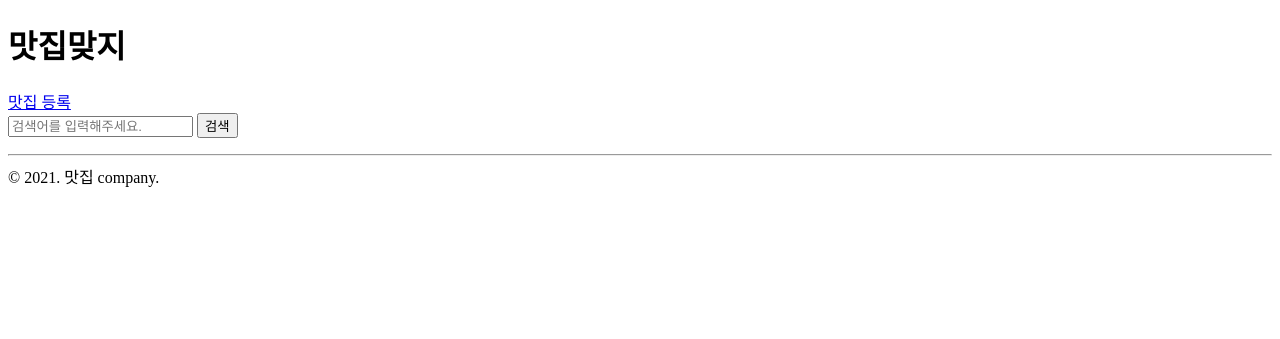
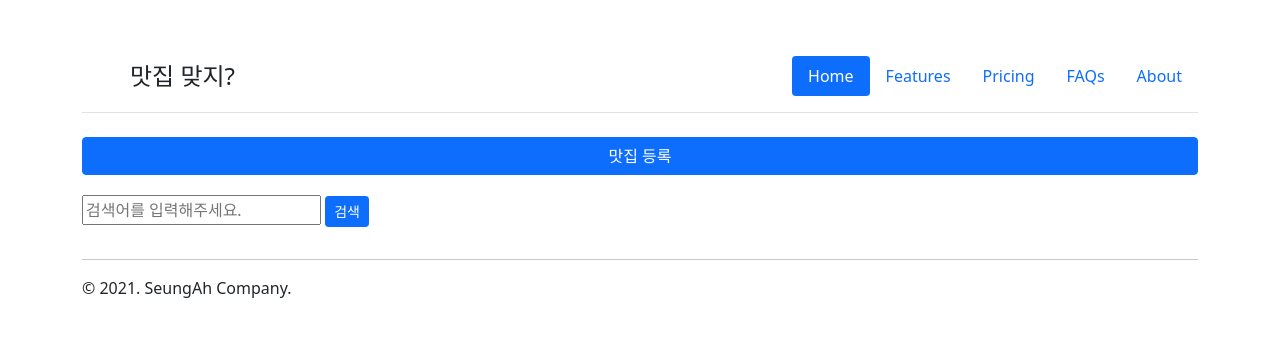
Before and after one commit to SeungAh-Py/devops_cloud, a Django app: page /shop/ in a window 1280 px wide. Shown: the top 339 px of the page. Run offline with Django 3.2, Linux system fonts and the light colour scheme; data that the repository does not hold is empty.

Commit message:
layout 수정 및 bootstrap 적용, templates 수정

```diff
--- a/myhomework20/shop/templates/shop/layout.html
+++ b/myhomework20/shop/templates/shop/layout.html
@@ -5,17 +5,38 @@
     <meta name="viewport"
           content="width=device-width, user-scalable=no, initial-scale=1.0, maximum-scale=1.0, minimum-scale=1.0">
     <meta http-equiv="X-UA-Compatible" content="ie=edge">
+    <link rel="stylesheet" href="//cdn.jsdelivr.net/npm/bootstrap@5.1.3/dist/css/bootstrap.min.css">
+    <script src="//cdn.jsdelivr.net/npm/bootstrap@5.1.3/dist/js/bootstrap.min.js"></script>
+    <style>
+        body {
+            padding: 2.5em;
+        }
+    </style>
     <title>맛집맞지?</title>
-</head>
-<body>
+<div class="container">
+    <header class="d-flex flex-wrap justify-content-center py-3 mb-4 border-bottom">
+        <a href="#" class="d-flex align-items-center mb-3 mb-md-0 me-md-auto text-dark text-decoration-none">
+            <svg class="bi me-2" width="40" height="32">
+                <use xlink:href="#bootstrap"></use>
+            </svg>
+            <span class="fs-4">맛집 맞지?</span>
+        </a>
 
-    <h1>맛집맞지</h1>
+        <ul class="nav nav-pills">
+            <li class="nav-item"><a href="#" class="nav-link active" aria-current="page">Home</a></li>
+            <li class="nav-item"><a href="#" class="nav-link">Features</a></li>
+            <li class="nav-item"><a href="#" class="nav-link">Pricing</a></li>
+            <li class="nav-item"><a href="#" class="nav-link">FAQs</a></li>
+            <li class="nav-item"><a href="#" class="nav-link">About</a></li>
+        </ul>
+    </header>
 
     {% block content %}
     {% endblock %}
 
     <hr>
-    &copy; 2021. 맛집 company.
+    &copy; 2021. SeungAh Company.
 
+</div>
 </body>
 </html>
--- a/myhomework20/shop/templates/shop/shop_list.html
+++ b/myhomework20/shop/templates/shop/shop_list.html
@@ -1,7 +1,7 @@
 {% extends "shop/layout.html" %}
 
 {% block content %}
-    <a href="{% url "shop:shop_new" %}" class="btn btn-primary">
+    <a href="{% url "shop:shop_new" %}" class="btn btn-primary" style="margin-top: 20px; display: block;">
         맛집 등록
     </a>
 
@@ -10,7 +10,9 @@
             <input type="text"
                    name="query"
                    value="{{ request.GET.query }}"
-                   placeholder="검색어를 입력해주세요."/>
+                   placeholder="검색어를 입력해주세요."
+                   style="display: inline-block; margin-top: 20px;"
+            />
         </label>
         <input type="submit" value="검색" class="btn btn-sm btn-primary">
     </form>
--- a/myhomework20/shop/urls.py
+++ b/myhomework20/shop/urls.py
@@ -8,4 +8,5 @@ urlpatterns = [
     path("new/", views.shop_new, name="shop_new"),
     path("<int:pk>/", views.shop_detail, name="shop_detail"),
     path("", views.shop_list, name="shop_list")
+
 ]
```
